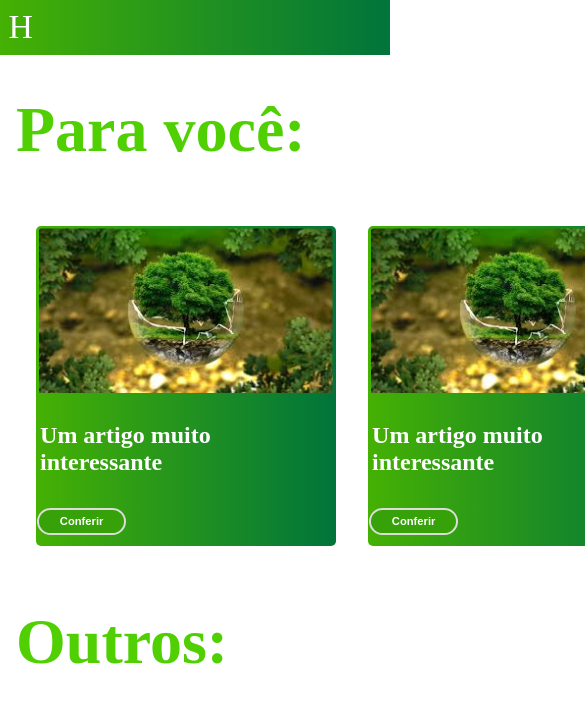
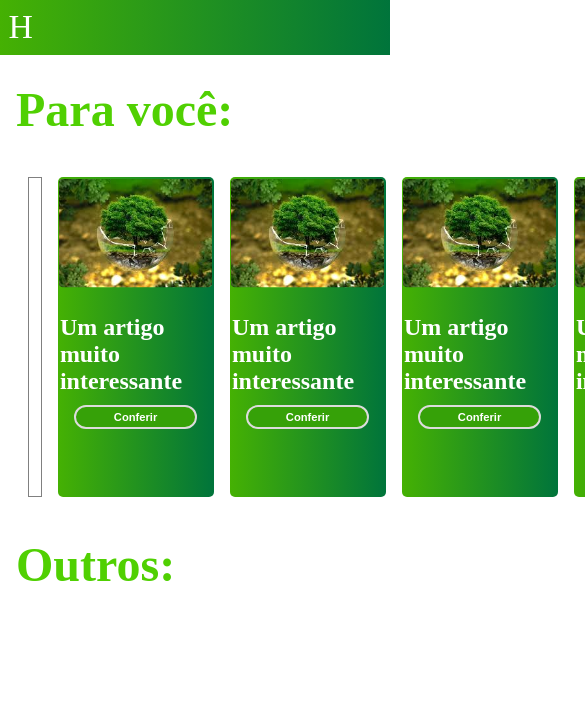
Before and after one commit to LorenaCorsato/TCC-E4u, a React (Vite) app: page /artigosSol in a window 390 px wide. Shown: the top 702 px of the page, 585 px wide, since content can reach past the window. Built offline with nearby package versions, Linux system fonts and the light colour scheme.

Commit message:
mudanças gerais

```diff
--- a/src/index.css
+++ b/src/index.css
@@ -30,3 +30,9 @@ p {
   --corFundo: #000000;
   --corLetra: #FFFFFF
 }
+
+@media (max-width: 768px) {
+  h1 {
+    font-size: 3rem;
+  }
+}
--- a/src/pages/artigosSol.jsx
+++ b/src/pages/artigosSol.jsx
@@ -1,26 +1,43 @@
-import CardBotao from "../components/cardBotao"
-import Card from "../components/card.jsx"
-import NavBar from "../components/navegacao.jsx"
-import '../styles/pages/artigosSol.css'
+import BotaoIcone from "../components/botaoIcone.jsx";
+import CardBotao from "../components/cardBotao";
+import NavBar from "../components/navegacao.jsx";
+import "../styles/pages/artigosSol.css";
 
 export default function ArtigosSol() {
   return (
     <>
       <NavBar />
+
       <div className="artigosSol">
         <h1>Para você:</h1>
         <div className="artigosCards">
-                <CardBotao srcCardBotao="src/assets/Ecologia.jpg" textoCardBotao="Um artigo muito interessante" hrefCardBotao="" />
-                <CardBotao srcCardBotao="src/assets/Ecologia.jpg" textoCardBotao="Um artigo muito interessante" hrefCardBotao="" />
-                <CardBotao srcCardBotao="src/assets/Ecologia.jpg" textoCardBotao="Um artigo muito interessante" hrefCardBotao="" />
-                <CardBotao srcCardBotao="src/assets/Ecologia.jpg" textoCardBotao="Um artigo muito interessante" hrefCardBotao="" />
+          <BotaoIcone srcBtnIcone="src/assets/icone olho aberto.png" />
+          <CardBotao
+            srcCardBotao="src/assets/Ecologia.jpg"
+            textoCardBotao="Um artigo muito interessante"
+            hrefCardBotao=""
+          />
+          <CardBotao
+            srcCardBotao="src/assets/Ecologia.jpg"
+            textoCardBotao="Um artigo muito interessante"
+            hrefCardBotao=""
+          />
+          <CardBotao
+            srcCardBotao="src/assets/Ecologia.jpg"
+            textoCardBotao="Um artigo muito interessante"
+            hrefCardBotao=""
+          />
+          <CardBotao
+            srcCardBotao="src/assets/Ecologia.jpg"
+            textoCardBotao="Um artigo muito interessante"
+            hrefCardBotao=""
+          />
+          <BotaoIcone srcBtnIcone="src/assets/icone olho fechado.png" />
         </div>
 
         <h1>Outros:</h1>
-            <div className="artigosOutros">
-
-            </div>
+        <div className="artigosOutros"></div>
       </div>
     </>
-    )
+  );
 }
--- a/src/pages/inicio.jsx
+++ b/src/pages/inicio.jsx
@@ -145,7 +145,7 @@ export default function Inicio() {
             <BotaoIcone onBtnIcone={MudarB3} srcBtnIcone="src/assets/icon - interrogação.png" textoBtnIcone="Para o seu conhecimento" />
             <BotaoIcone onBtnIcone={MudarB4} srcBtnIcone="src/assets/icon - casa.png" textoBtnIcone="Para o seu estilo de vida" />
           </div>
-          <p style={{margin: '4rem'}}>{mudar}</p>
+          <p style={{display: 'flex', margin:'4rem'}}>{mudar}</p>
         </div>
 
         <div className="cards">
--- a/src/styles/components/botaoIcone.css
+++ b/src/styles/components/botaoIcone.css
@@ -1,14 +1,21 @@
 .btnIcone {
     display: flex;
     flex-direction: column;
-    height: 15rem;
+    height: 18rem;
     width: 15rem;
     background-color: transparent;
-    border: transparent;
+    border: 1px solid gray;
+    margin: 0.5rem;
+    box-shadow: 0 0 0 rgba(0, 0, 0, 0.3);
+    transition: all 0.3s ease;
 }
 
 .btnIcone:hover {
+    height: 18rem;
     cursor: pointer;
+    border: 2px solid black;
+    transform: translateY(10px);
+    box-shadow: 0 4px 12px rgba(0, 0, 0, 0.3);
 }
 
 .imgBtnIcone {
@@ -23,7 +30,11 @@
 
 @media (max-width: 768px) {
     .btnIcone {
-        height: 5rem;
-        width: 5rem;
+        height: 4rem;
+        width: 4rem;
+    }
+
+    .textoBtnIcone {
+        margin-bottom: 8rem;
     }
 }
--- a/src/styles/components/card.css
+++ b/src/styles/components/card.css
@@ -70,4 +70,13 @@
         flex-direction: column;
         transition: none;
     }
+
+    .conteudoCard.aberto {
+        opacity: 1;
+        height: 60%;
+        width: 100%;
+        display: flex;
+        flex-direction: column;
+        transition: none;
+    }
 }
--- a/src/styles/components/cardBotao.css
+++ b/src/styles/components/cardBotao.css
@@ -1,6 +1,6 @@
 .cardBotao {
     height: auto;
-    width: 40vh;
+    width: 40vw;
     display: flex;
     flex-direction: column;
     border-radius: 5px;
@@ -13,6 +13,7 @@
     width: auto;
     border-radius: 5px;
     padding: 0.5%;
+    object-fit: cover;
 }
 
 .conteudoCardBotao {
@@ -41,3 +42,14 @@
     color: #FFFFFF;
     background-color: #36A108;
 }
+
+@media (max-width: 768px) {
+    .cardBotao {
+        margin: 0.5rem;
+    }
+
+    .cardBotao .btn {
+        width: 80%;
+        align-self: center;
+    }
+}
--- a/src/styles/pages/artigosSol.css
+++ b/src/styles/pages/artigosSol.css
@@ -16,3 +16,13 @@
     justify-content: space-between;
     margin: 1%;
 }
+
+.artigosCards .btnIcone {
+    height: 20rem;
+    width: 10rem;
+}
+
+.artigosCards .btnIcone .imgBtnIcone {
+    height: 100%;
+    width: 100%;
+}
--- a/src/styles/pages/inicio.css
+++ b/src/styles/pages/inicio.css
@@ -6,9 +6,12 @@
 .objetivos {
     display: flex;
     flex-direction: column;
-    width: 30%;
     margin-left: 1rem;
     margin-bottom: 5rem;
+}
+
+.objetivos p {
+    width: 30%;
 }
 
 .descricoes {
@@ -65,6 +68,9 @@
 }
 
 @media (max-width: 768px) {
+    .objetivos {
+        width: 100%;
+    }
     .descricoes .topicos {
         flex-direction: column;
         align-items: center;
@@ -86,6 +92,11 @@
         justify-content: space-between;
     }
 
+    .botoesBeneficios {
+        align-items: baseline;
+        justify-content: space-between;
+    }
+
     .cards {
         flex-direction: column;
     }
```
Lines whose indentation alone changed are shown as unchanged.
